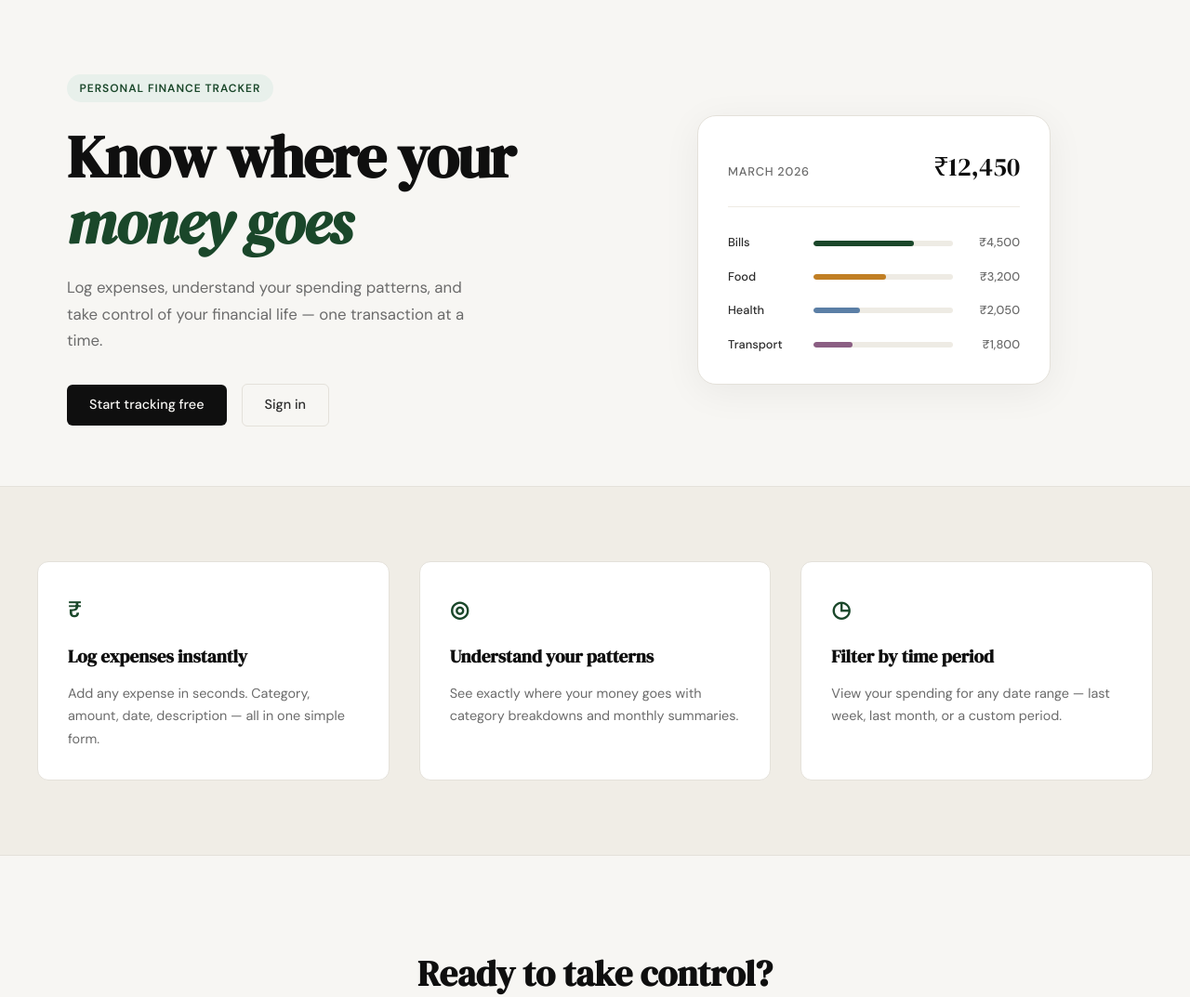
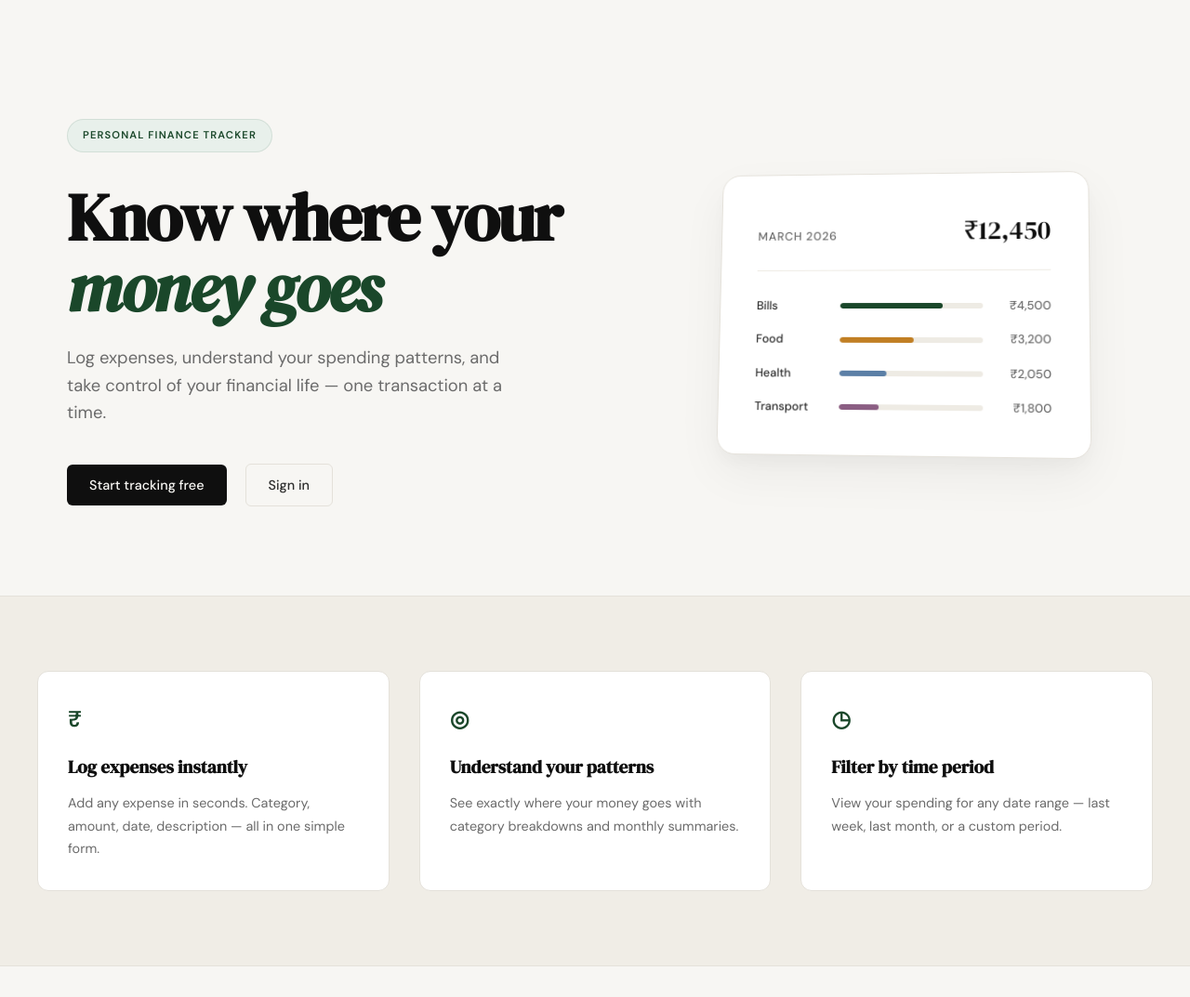
Before and after one commit to Ishwarsing34/Spendly, a Flask app: page / in a window 1280 px wide. Shown: the part 61-1134 px from the top of the page at 93% size. Run offline with Flask 3, Linux system fonts and the light colour scheme.

Commit message:
Style: implement aggressive premium hero section with animations and 3D effects

```diff
--- a/static/css/style.css
+++ b/static/css/style.css
@@ -124,73 +124,85 @@ a { color: inherit; text-decoration: none; }
 /* ------------------------------------------------------------------ */
 
 .hero {
-    padding: 5rem 2rem 4rem;
+    padding: 8rem 2rem 6rem;
     display: grid;
-    grid-template-columns: 1fr 1fr;
-    gap: 4rem;
+    grid-template-columns: 1.1fr 0.9fr;
+    gap: 5rem;
     align-items: center;
     max-width: var(--max-width);
     margin: 0 auto;
+    position: relative;
 }
 
 .hero-badge {
-    display: inline-block;
+    display: inline-flex;
+    align-items: center;
+    gap: 0.5rem;
     background: var(--accent-light);
     color: var(--accent);
-    font-size: 0.75rem;
+    font-size: 0.7rem;
     font-weight: 600;
-    letter-spacing: 0.08em;
+    letter-spacing: 0.1em;
     text-transform: uppercase;
-    padding: 0.35rem 0.85rem;
+    padding: 0.5rem 1rem;
     border-radius: 999px;
-    margin-bottom: 1.5rem;
+    margin-bottom: 2rem;
+    border: 1px solid rgba(26, 71, 42, 0.1);
 }
 
 .hero-title {
     font-family: var(--font-display);
-    font-size: clamp(2.5rem, 5vw, 4rem);
-    line-height: 1.1;
-    letter-spacing: -0.02em;
+    font-size: clamp(3rem, 6vw, 4.5rem);
+    line-height: 1.05;
+    letter-spacing: -0.03em;
     color: var(--ink);
-    margin-bottom: 1.25rem;
+    margin-bottom: 1.5rem;
 }
 
 .hero-title em {
     font-style: italic;
     color: var(--accent);
+    position: relative;
+    z-index: 1;
 }
 
 .hero-subtitle {
-    font-size: 1.05rem;
+    font-size: 1.15rem;
     color: var(--ink-muted);
-    line-height: 1.7;
-    max-width: 460px;
-    margin-bottom: 2rem;
+    line-height: 1.6;
+    max-width: 500px;
+    margin-bottom: 2.5rem;
 }
 
 .hero-actions {
     display: flex;
-    gap: 1rem;
+    gap: 1.25rem;
     align-items: center;
 }
 
-/* ------------------------------------------------------------------ */
-/* Mock card (hero visual)                                             */
-/* ------------------------------------------------------------------ */
-
+/* Enhanced Mock card for premium feel */
 .hero-visual {
     display: flex;
     justify-content: center;
+    perspective: 1000px;
 }
 
 .mock-card {
     background: var(--paper-card);
     border: 1px solid var(--border);
     border-radius: var(--radius-lg);
-    padding: 2rem;
+    padding: 2.5rem;
     width: 100%;
-    max-width: 380px;
-    box-shadow: 0 8px 40px rgba(0,0,0,0.06);
+    max-width: 400px;
+    box-shadow:
+        0 20px 50px rgba(0,0,0,0.05),
+        0 10px 20px rgba(0,0,0,0.03);
+    transform: rotateY(-5deg) rotateX(5deg);
+    transition: transform 0.5s ease;
+}
+
+.mock-card:hover {
+    transform: rotateY(0deg) rotateX(0deg) scale(1.02);
 }
 
 .mock-card-header {
```
